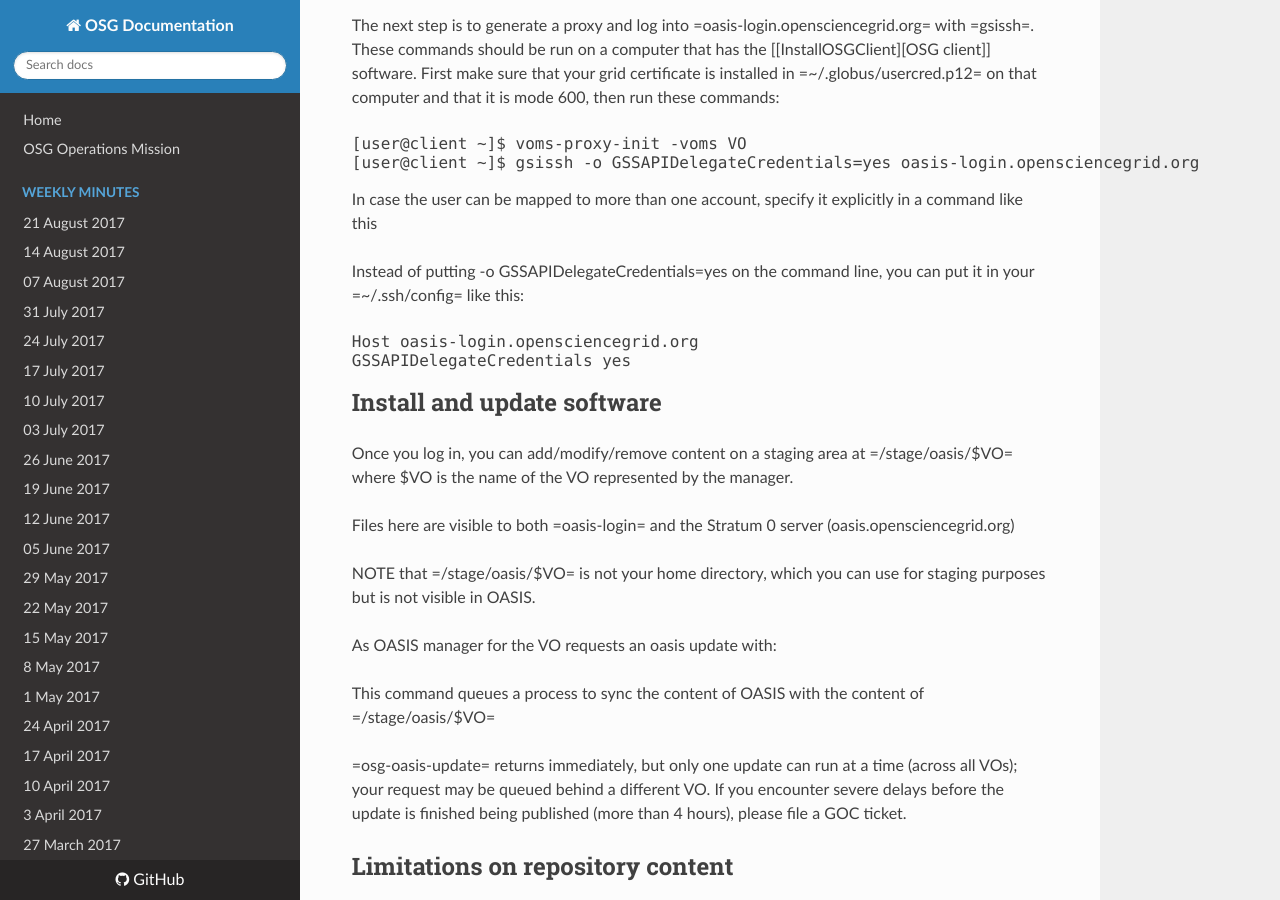
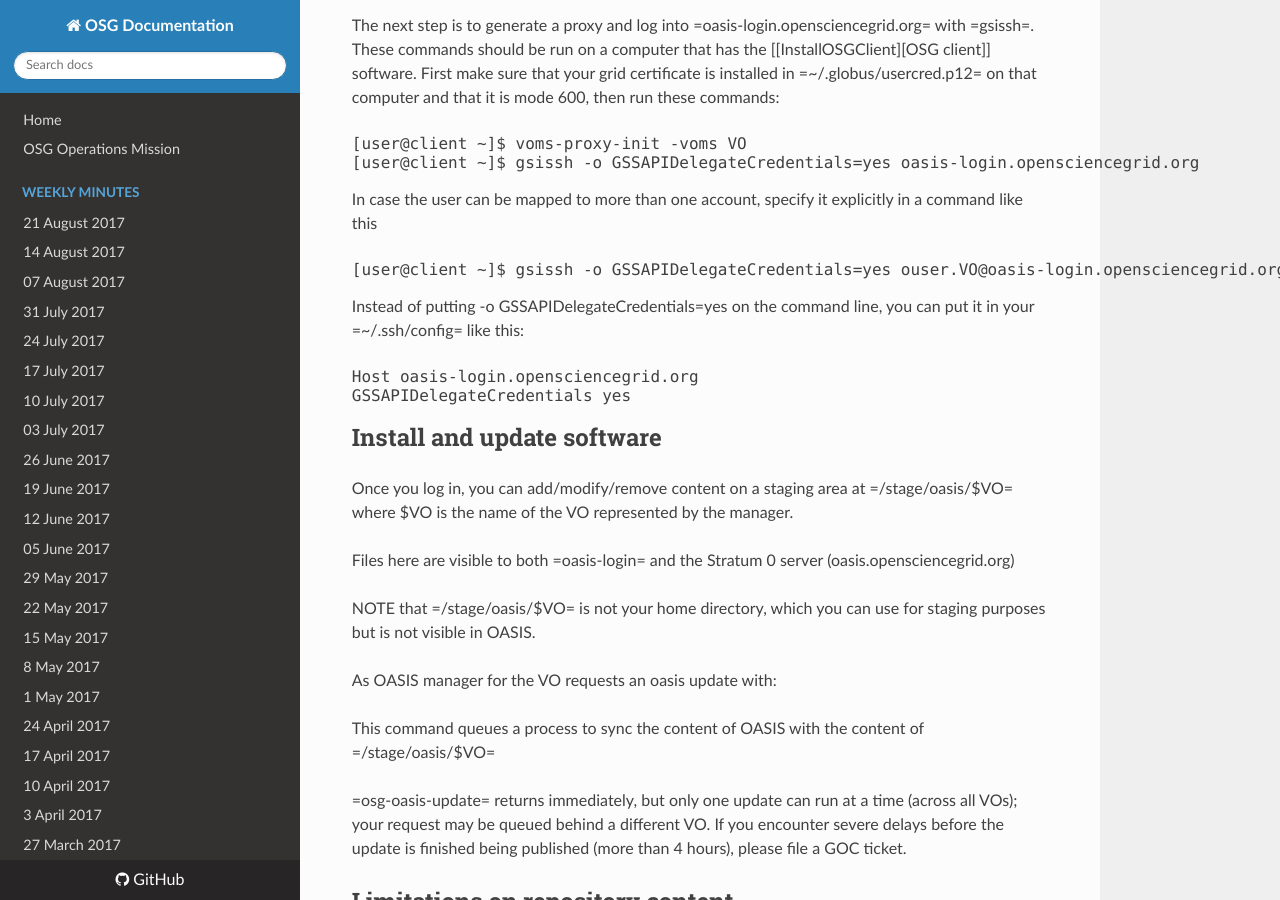
Before and after one commit to osg-htc/operations, an MkDocs documentation site: the page built from docs/oasis-update.md, in a window 1280 px wide and 900 px high, scrolled down 1198 px. Built offline with MkDocs 1.6.1, drawn with Linux system fonts in a browser that asks for light colours; nearby versions of some CDN libraries; old or Windows-style settings are respelled for this version of MkDocs.

Commit message:
Update oasis-update.md

```diff
--- a/docs/oasis-update.md
+++ b/docs/oasis-update.md
@@ -33,6 +33,7 @@ The next step is to generate a proxy and log into =oasis-login.opensciencegrid.o
 
 In case the user can be mapped to more than one account, specify it explicitly in a command like this
 <pre class="screen">
+[user@client ~]$ gsissh -o GSSAPIDelegateCredentials=yes ouser.VO@oasis-login.opensciencegrid.org
 </pre>
 
 
```
